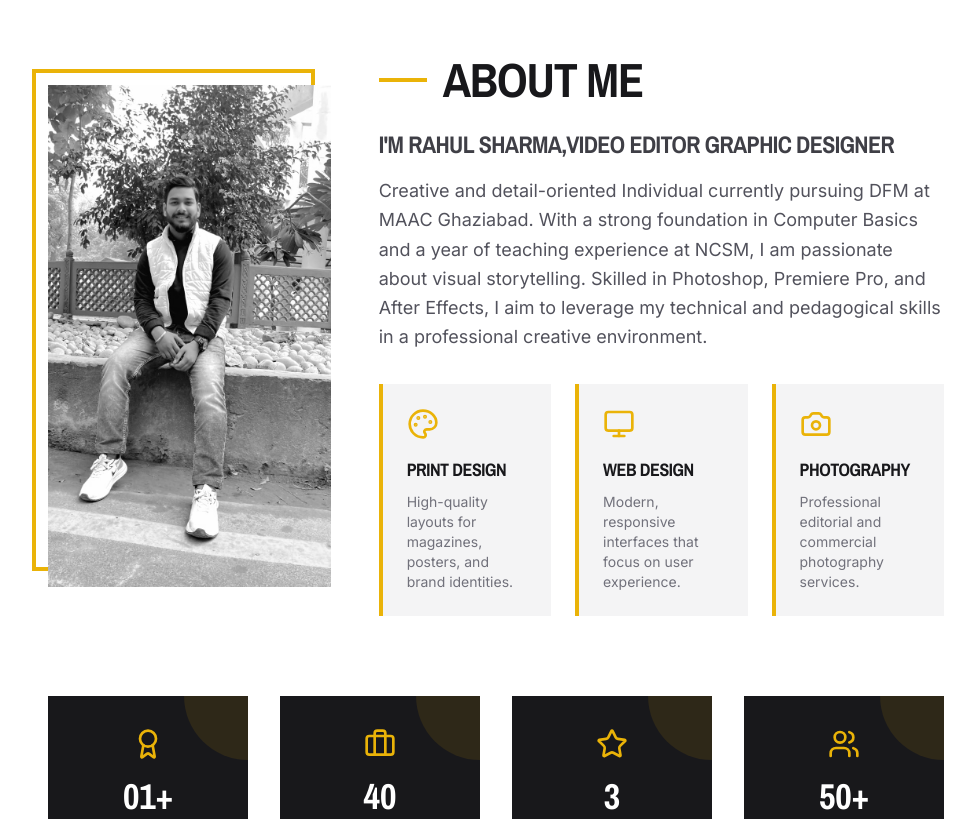
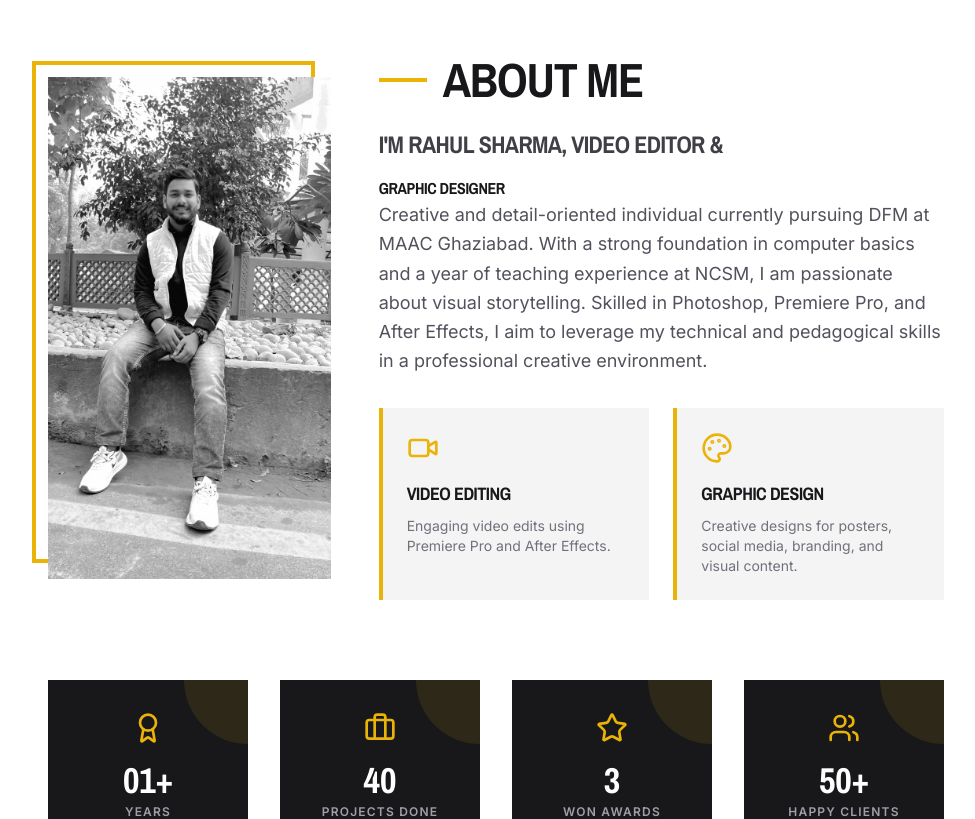
Before and after one commit to Vikashtomar/rahul-portfolio-website, a React (Vite) app: page / in a window 1280 px wide. Shown: the part 840-1659 px from the top of the page, without its empty margins (272-1247 px from the left). Built offline with nearby package versions, Linux system fonts and the light colour scheme.

Commit message:
update by rahul

```diff
--- a/src/components/About.tsx
+++ b/src/components/About.tsx
@@ -1,10 +1,37 @@
  import { motion } from 'motion/react';
-import { Palette, Camera, Monitor, Award, Users, Video, Star } from 'lucide-react';
+import {
+  Palette,
+  Camera,
+  Monitor,
+  Award,
+  Users,
+  Star,
+  Briefcase,
+  Video,
+} from 'lucide-react';
 
 const skills = [
-  { icon: Palette, title: 'Print Design', desc: 'High-quality layouts for magazines, posters, and brand identities.' },
-  { icon: Monitor, title: 'Web Design', desc: 'Modern, responsive interfaces that focus on user experience.' },
-  { icon: Camera, title: 'Photography', desc: 'Professional editorial and commercial photography services.' },
+  {
+    icon: Video,
+    title: 'Video Editing',
+    desc: 'Engaging video edits using Premiere Pro and After Effects.',
+  },
+  {
+    icon: Palette,
+    title: 'Graphic Design',
+    desc: 'Creative designs for posters, social media, branding, and visual content.',
+  },
+  // {
+  //   icon: Monitor,
+  //   title: 'Web Design',
+  //   desc: 'Modern, responsive interfaces focused on clean design and user experience.',
+  // },
+  // {
+  //   icon: Camera,
+  //   title: 'Photography',
+  //   desc: 'Professional editorial and commercial photography services.',
+  // },
+
 ];
 
 const stats = [
@@ -14,16 +41,18 @@ const stats = [
   { label: 'Happy Clients', value: '50+', icon: Users },
 ];
 
-import { Briefcase } from 'lucide-react';
-
 export default function About() {
   return (
     <section id="about" className="py-24 px-8 md:px-16 bg-white">
       <div className="max-w-6xl mx-auto">
+
         <div className="flex flex-col md:flex-row items-center gap-12 mb-20">
+
+          {/* Image */}
           <div className="w-full md:w-1/3">
             <div className="relative">
               <div className="absolute -top-4 -left-4 w-full h-full border-4 border-primary z-0" />
+
               <img
                 src="/stuff/rahul.jpeg"
                 alt="Rahul Sharma"
@@ -32,44 +61,91 @@ export default function About() {
               />
             </div>
           </div>
+
+          {/* About Content */}
           <div className="w-full md:w-2/3">
+
             <h2 className="text-4xl md:text-5xl mb-6 flex items-center">
               <span className="w-12 h-1 bg-primary mr-4" />
               About Me
             </h2>
-            <h3 className="text-2xl font-display text-accent mb-4">I'm Rahul Sharma,Video editor Graphic Designer </h3>
+
+            <h3 className="text-2xl font-display text-accent mb-4">
+              I'm Rahul Sharma, Video Editor &
+            </h3>
+
+<h3> Graphic Designer  </h3>
             <p className="text-zinc-600 leading-relaxed mb-8 text-lg">
-              Creative and detail-oriented Individual currently pursuing DFM at MAAC Ghaziabad. With a strong foundation in Computer Basics and a year of teaching experience at NCSM, I am passionate about visual storytelling. Skilled in Photoshop, Premiere Pro, and After Effects, I aim to leverage my technical and pedagogical skills in a professional creative environment.
-
+              Creative and detail-oriented individual currently pursuing DFM
+              at MAAC Ghaziabad. With a strong foundation in computer basics
+              and a year of teaching experience at NCSM, I am passionate about
+              visual storytelling. Skilled in Photoshop, Premiere Pro, and
+              After Effects, I aim to leverage my technical and pedagogical
+              skills in a professional creative environment.
             </p>
 
-            <div className="grid grid-cols-1 sm:grid-cols-3 gap-6">
-              {skills.map((skill, idx) => (
-                <div key={idx} className="p-6 bg-surface border-l-4 border-primary">
-                  <skill.icon className="text-primary mb-4" size={32} />
-                  <h4 className="text-lg mb-2">{skill.title}</h4>
-                  <p className="text-sm text-zinc-500">{skill.desc}</p>
+            {/* Skills */}
+            <div className="grid grid-cols-1 sm:grid-cols-2 gap-6">
+              {skills.map((skill, idx) => {
+                const Icon = skill.icon;
+
+                return (
+                  <div
+                    key={idx}
+                    className="p-6 bg-surface border-l-4 border-primary"
+                  >
+                    <Icon
+                      className="text-primary mb-4"
+                      size={32}
+                    />
+
+                    <h4 className="text-lg mb-2">
+                      {skill.title}
+                    </h4>
+
+                    <p className="text-sm text-zinc-500">
+                      {skill.desc}
+                    </p>
                   </div>
-              ))}
+                );
+              })}
             </div>
+
           </div>
         </div>
 
         {/* Stats Grid */}
         <div className="grid grid-cols-2 lg:grid-cols-4 gap-8">
-          {stats.map((stat, idx) => (
+
+          {stats.map((stat, idx) => {
+            const Icon = stat.icon;
+
+            return (
               <motion.div
                 key={idx}
                 whileHover={{ scale: 1.05 }}
                 className="bg-secondary p-8 text-center text-white relative overflow-hidden group"
               >
                 <div className="absolute top-0 right-0 w-16 h-16 bg-primary/10 rounded-bl-full transition-all group-hover:w-20 group-hover:h-20" />
-              <stat.icon className="mx-auto text-primary mb-4" size={32} />
-              <div className="text-4xl font-display font-bold mb-1">{stat.value}</div>
-              <div className="text-xs uppercase tracking-widest text-zinc-400 font-semibold">{stat.label}</div>
+
+                <Icon
+                  className="mx-auto text-primary mb-4"
+                  size={32}
+                />
+
+                <div className="text-4xl font-display font-bold mb-1">
+                  {stat.value}
+                </div>
+
+                <div className="text-xs uppercase tracking-widest text-zinc-400 font-semibold">
+                  {stat.label}
+                </div>
               </motion.div>
-          ))}
+            );
+          })}
+
         </div>
+
       </div>
     </section>
   );
--- a/src/components/Portfolio.tsx
+++ b/src/components/Portfolio.tsx
@@ -14,7 +14,8 @@ const projects = [
    { id: 5, title: 'abhi bus', category: 'social media post', img: 'https://res.cloudinary.com/dy3y4uwwb/image/upload/v1774784897/sale_idxcg7.jpg' },
    { id: 6, title: 'social media', category: 'social media post', img: 'https://res.cloudinary.com/dy3y4uwwb/image/upload/v1778347422/froot_cbfd4z.jpg' },
 
-  //  { id: 7, title: 'social media', category: 'social media', img: 'https://res.cloudinary.com/dy3y4uwwb/image/upload/v1778347422/froot_cbfd4z.jpg' },
+
+   { id: 7, title: 'social media', category: 'social media post', img: 'https://res.cloudinary.com/dy3y4uwwb/image/upload/v1774804691/tatas_j2yr0l.jpg' },
 
 
 
```
Lines whose indentation alone changed are shown as unchanged.
